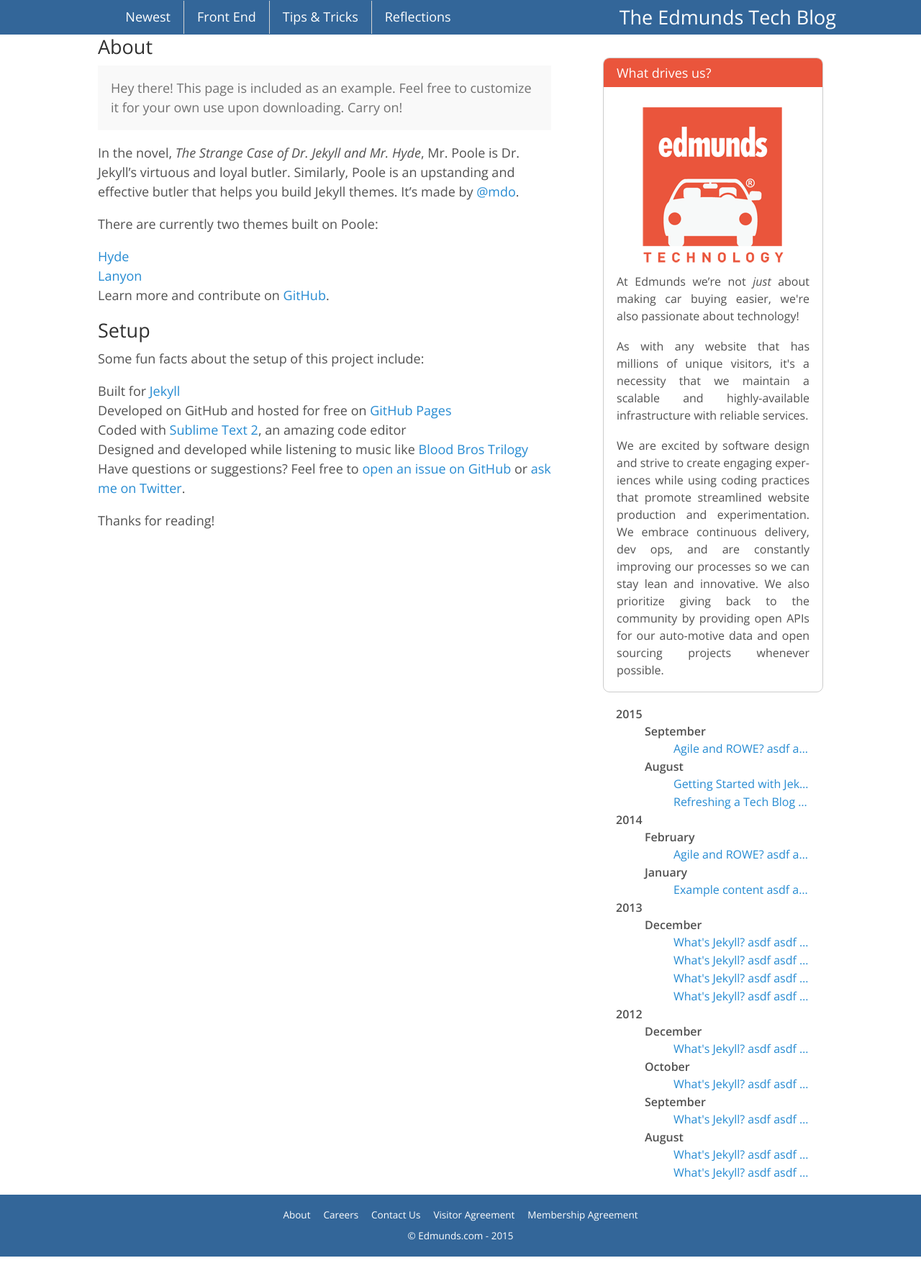
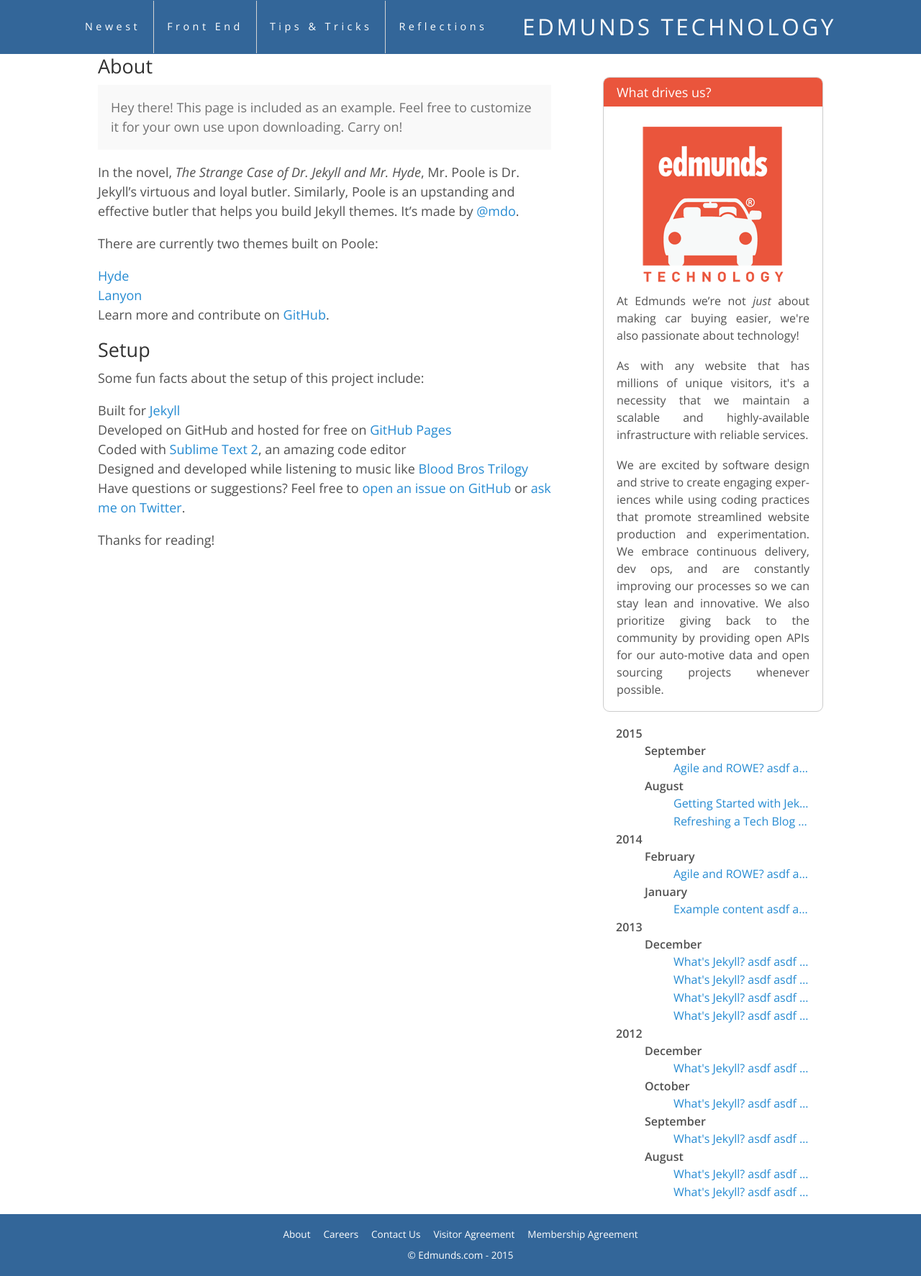
Before and after one commit to brgibson/blog-prototype, a Jekyll site: the page built from about.md, in a window 1280 px wide. Shown: the whole page at 72% size. Built offline with Jekyll 4.4.1, drawn with Linux system fonts in a browser that asks for light colours; comment, search, counter and statistics services are not loaded; before the commit the page ends 1746 px from its top, so only the background shows below that.

Commit message:
blog - header design attempt

```diff
--- a/_includes/nav.html
+++ b/_includes/nav.html
@@ -10,19 +10,18 @@
 
 <nav class="nav">
     <div class="flex-container">
-        <h1 class="blog-title">The Edmunds Tech Blog</h1>
-        <ul class="container">
+        <h1 class="blog-title">EDMUNDS TECHNOLOGY</h1>
+
+        <ul class="nav-container">
             <li class="nav-link-container">
                 {% capture href %}{{ site.baseurl }}/{% endcapture %}
                 {% include nav-link.html link_text='Newest' selected_link_text=selected_link_text href=href %}
-
             </li><li class="nav-link-container">
                 {% capture href %}{{ site.baseurl }}/tag/front-end/{% endcapture %}
                 {% include nav-link.html link_text='Front End' selected_link_text=selected_link_text href=href %}
             </li><li class="nav-link-container">
                 {% capture href %}{{ site.baseurl }}/tag/tips-and-tricks/{% endcapture %}
                 {% include nav-link.html link_text='Tips & Tricks' selected_link_text=selected_link_text href=href %}
-
             </li><li class="nav-link-container">
                 {% capture href %}{{ site.baseurl }}/tag/reflections/{% endcapture %}
                 {% include nav-link.html link_text='Reflections' selected_link_text=selected_link_text href=href %}
--- a/_sass/_nav.scss
+++ b/_sass/_nav.scss
@@ -8,13 +8,24 @@
         color: white;
         display: inline-block;
         padding: 0 1rem;
-        line-height: 2.5rem;
+        line-height: 4rem;
+        letter-spacing: .25rem;
+        font-size: .8rem;
     }
+
     .blog-title {
         color: white;
         order: 2;
         margin: 0;
         text-align: right;
+        letter-spacing: .2rem;
+        font-size: 1.75rem;
+    }
+
+    .nav-container {
+        flex: 1;
+        margin-left: 0;
+        padding-left: 0;
     }
 
     .nav-link-container {
```
